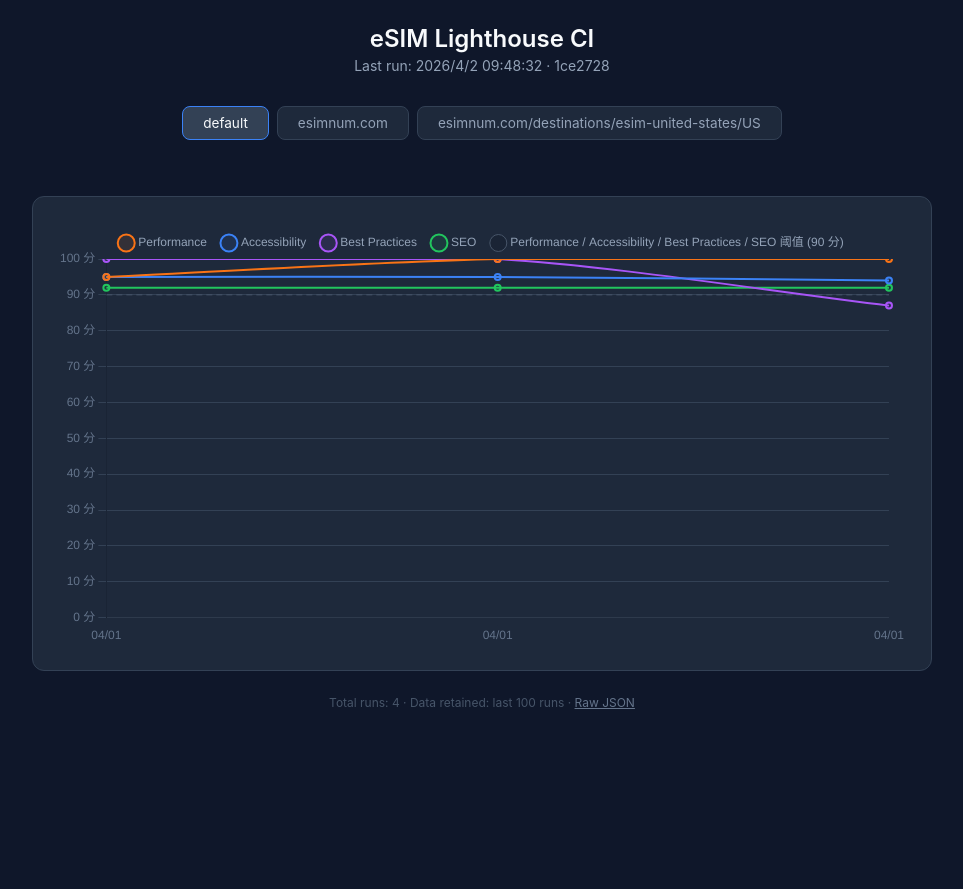
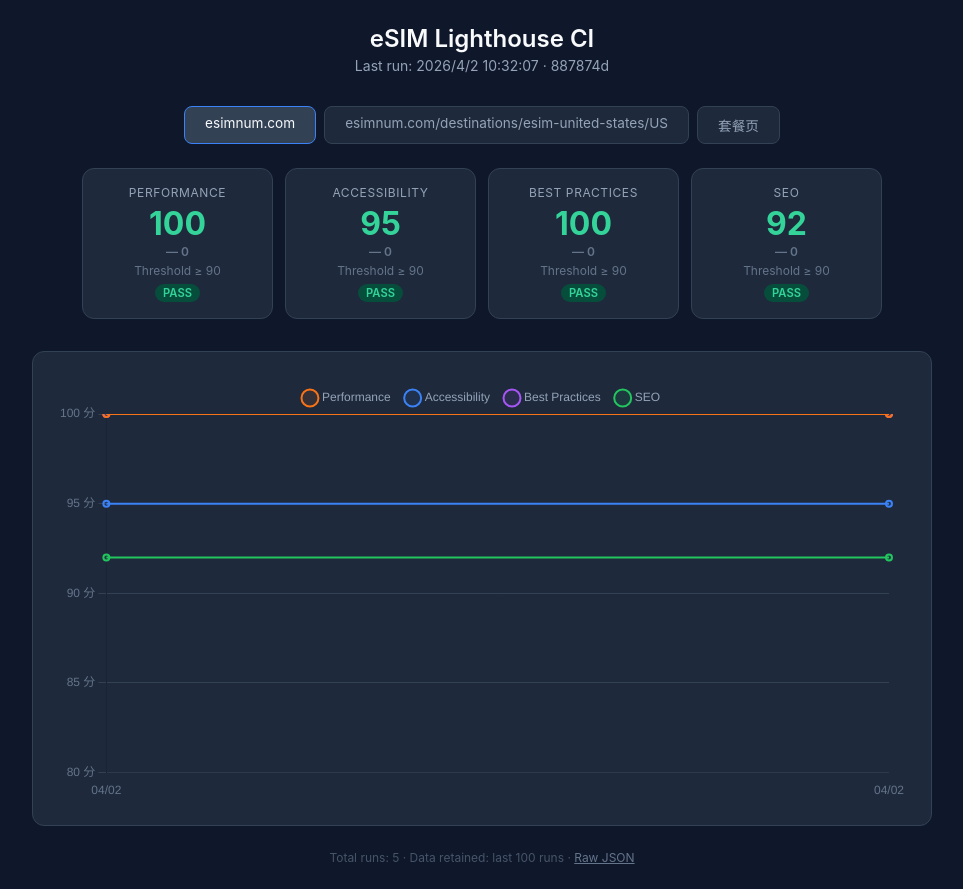
Before and after one commit to wan88888/esim-lighthouse-ci, a plain HTML site: page index.html in a window 1280 px wide. Shown: the whole page, without its empty margins (158-1121 px from the left). Before the commit the page ends 800 px from the top, so only its background shows below. Drawn offline with nearby package versions, Linux system fonts and the light colour scheme.

Commit message:
Update Lighthouse scores 887874dcb8ddb61c2c525d3bed4cc771df7a212a

```diff
--- a/index.html
+++ b/index.html
@@ -3,6 +3,7 @@
 <head>
 <meta charset="UTF-8">
 <meta name="viewport" content="width=device-width, initial-scale=1.0">
+<meta http-equiv="refresh" content="300">
 <title>eSIM Lighthouse CI - 趋势看板</title>
 <script src="https://cdn.jsdelivr.net/npm/chart.js@4/dist/chart.umd.min.js"></script>
 <style>
@@ -87,6 +88,14 @@
     color: #64748b;
     margin-top: 4px;
   }
+  .card .delta {
+    font-size: 0.75rem;
+    margin-top: 4px;
+    font-weight: 600;
+  }
+  .delta-up { color: #34d399; }
+  .delta-down { color: #f87171; }
+  .delta-flat { color: #64748b; }
   .card .status {
     display: inline-block;
     margin-top: 6px;
@@ -189,29 +198,25 @@ async function init() {
   renderMeta();
 }
 
-/** Collect all unique page names across all entries, compatible with old format */
+/** Collect all unique page names across entries, skipping legacy "default" */
 function getPageNames() {
   const nameSet = new Set();
   for (const entry of rawData) {
     if (entry.pages) {
       Object.keys(entry.pages).forEach(k => nameSet.add(k));
-    } else if (entry.scores) {
-      nameSet.add('default');
     }
   }
   return [...nameSet];
 }
 
-/** Get scores for a specific page from an entry (backward-compatible) */
+/** Get scores for a specific page from an entry */
 function getPageScores(entry, pageName) {
-  if (entry.pages && entry.pages[pageName]) return entry.pages[pageName];
-  if (pageName === 'default' && entry.scores) return entry.scores;
-  return null;
+  return entry.pages?.[pageName] ?? null;
 }
 
 function renderTabs(pageNames) {
   const container = document.getElementById('tabs');
-  if (pageNames.length <= 1 && pageNames[0] === 'default') {
+  if (pageNames.length <= 1) {
     container.style.display = 'none';
     return;
   }
@@ -237,15 +242,36 @@ function renderCards(latest, pageName) {
   const scores = getPageScores(latest, pageName);
   const container = document.getElementById('cards');
   if (!scores) { container.innerHTML = ''; return; }
+
+  // Find previous entry for delta
+  let prevScores = null;
+  for (let i = rawData.length - 2; i >= 0; i--) {
+    const s = getPageScores(rawData[i], pageName);
+    if (s) { prevScores = s; break; }
+  }
+
   container.innerHTML = METRIC_CONFIG.map(m => {
     const score = scores[m.key] ?? 0;
     const threshold = latest.thresholds?.[m.key] ?? 0;
     const pass = score >= threshold;
     const op = threshold >= 100 ? '=' : '≥';
+
+    let deltaHtml = '';
+    if (prevScores) {
+      const prev = prevScores[m.key];
+      if (prev != null) {
+        const diff = score - prev;
+        if (diff > 0) deltaHtml = `<div class="delta delta-up">▲ +${diff}</div>`;
+        else if (diff < 0) deltaHtml = `<div class="delta delta-down">▼ ${diff}</div>`;
+        else deltaHtml = `<div class="delta delta-flat">— 0</div>`;
+      }
+    }
+
     return `
       <div class="card">
         <div class="label">${m.label}</div>
         <div class="score ${pass ? 'score-green' : 'score-red'}">${score}</div>
+        ${deltaHtml}
         <div class="threshold">Threshold ${op} ${threshold}</div>
         <span class="status ${pass ? 'pass' : 'fail'}">${pass ? 'PASS' : 'FAIL'}</span>
       </div>`;
@@ -274,27 +300,10 @@ function renderChart(pageName) {
     fill: false,
   }));
 
-  const latest = filtered[filtered.length - 1];
-  if (latest?.thresholds) {
-    const grouped = {};
-    for (const m of METRIC_CONFIG) {
-      const t = latest.thresholds[m.key];
-      if (t == null) continue;
-      (grouped[t] ??= []).push(m.label);
-    }
-    for (const [t, names] of Object.entries(grouped)) {
-      datasets.push({
-        label: `${names.join(' / ')} 阈值 (${t} 分)`,
-        data: Array(filtered.length).fill(Number(t)),
-        borderColor: '#475569',
-        borderWidth: 1,
-        borderDash: [6, 4],
-        pointRadius: 0,
-        pointHoverRadius: 0,
-        fill: false,
-      });
-    }
-  }
+  // Dynamic Y-axis: floor to nearest 10 below the lowest score, capped at 0
+  const allValues = datasets.flatMap(ds => ds.data).filter(v => v != null);
+  const minVal = allValues.length ? Math.min(...allValues) : 0;
+  const yMin = Math.max(0, Math.floor(minVal / 10) * 10 - 10);
 
   if (chartInstance) chartInstance.destroy();
 
@@ -323,7 +332,6 @@ function renderChart(pageName) {
                 (d.commit !== 'local' ? `  ·  ${d.commit}` : '');
             },
             label(item) {
-              if (item.dataset.borderDash) return null;
               return ` ${item.dataset.label}: ${item.raw}`;
             },
           },
@@ -335,8 +343,8 @@ function renderChart(pageName) {
           grid: { color: '#1e293b' },
         },
         y: {
-          min: 0, max: 100,
-          ticks: { color: '#64748b', stepSize: 10, callback: v => v + ' 分' },
+          min: yMin, max: 100,
+          ticks: { color: '#64748b', stepSize: 5, callback: v => v + ' 分' },
           grid: { color: '#334155' },
         },
       },
--- a/scores.json
+++ b/scores.json
@@ -74,5 +74,30 @@
       "best-practices": 90,
       "seo": 90
     }
+  },
+  {
+    "date": "2026-04-02T02:32:07.385Z",
+    "commit": "887874d",
+    "trigger": "push",
+    "pages": {
+      "esimnum.com": {
+        "performance": 100,
+        "accessibility": 95,
+        "best-practices": 100,
+        "seo": 92
+      },
+      "套餐页": {
+        "performance": 100,
+        "accessibility": 92,
+        "best-practices": 74,
+        "seo": 92
+      }
+    },
+    "thresholds": {
+      "performance": 90,
+      "accessibility": 90,
+      "best-practices": 90,
+      "seo": 90
+    }
   }
 ]
```
